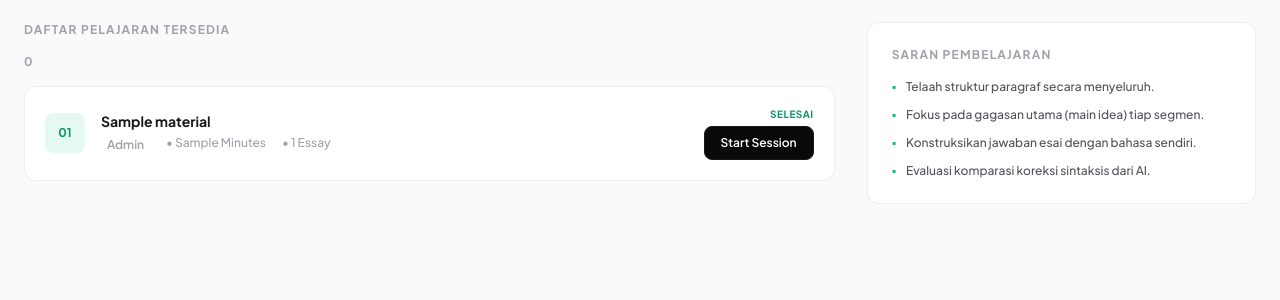
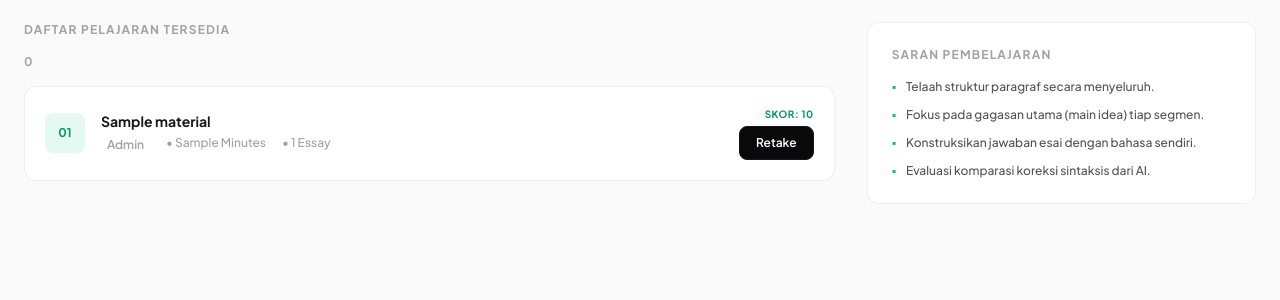
Before and after one commit to deniarifandi/lexiai, a CodeIgniter 4 app: the page made by app/Views/student/reading/index.php in a window 1280 px wide. Shown: the part 390-690 px from the top of the page. Run offline with PHP 8.4 and a stand-in for CodeIgniter, Linux system fonts and the light colour scheme; the template is opened without the code that fills it: most values are stand-ins (such as "Sample title", 1, 10 or a date in 2020); data that the repository does not hold is empty; some libraries are stand-ins or nearby versions.

Commit message:
update great

```diff
--- a/app/Controllers/Student/Reading.php
+++ b/app/Controllers/Student/Reading.php
@@ -37,7 +37,7 @@ class Reading extends BaseController
                 MAX(total_score) AS highest_score
             FROM reading_attempts
             WHERE user_id = {$userId}
-              AND status = ''
+              AND status = 'completed'
             GROUP BY material_id
         ) ra
     ";
--- a/app/Views/student/reading/index.php
+++ b/app/Views/student/reading/index.php
@@ -85,10 +85,18 @@
                             </div>
                         </div>
                         <div class="flex sm:flex-col items-center sm:items-end justify-between w-full sm:w-auto border-t sm:border-t-0 border-zinc-100 pt-3 sm:pt-0">
-                            <span class="text-[10px] font-bold text-emerald-600 uppercase tracking-wider mb-1 hidden sm:block">Selesai</span>
+                            <?php if ($row['highest_score'] > 0): ?>
+    <span class="text-[10px] font-bold text-emerald-600 uppercase tracking-wider mb-1 hidden sm:block">
+        Skor: <?= round($row['highest_score'], 1) ?>
+    </span>
+<?php else: ?>
+    <span class="text-[10px] font-bold text-zinc-400 uppercase tracking-wider mb-1 hidden sm:block">
+        Belum Dimulai
+    </span>
+<?php endif; ?>
                             <a href="<?= site_url('student/reading/start/'.$row['id']) ?>"
    class="w-full sm:w-auto bg-zinc-950 hover:bg-zinc-800 text-white border border-zinc-900 px-4 py-2 rounded-lg text-xs font-semibold transition-all text-center">
-   Start Session
+    <?= $row['highest_score'] > 0 ? 'Retake' : 'Start Session' ?>
 </a>
                      </div>
                  </div>
```
